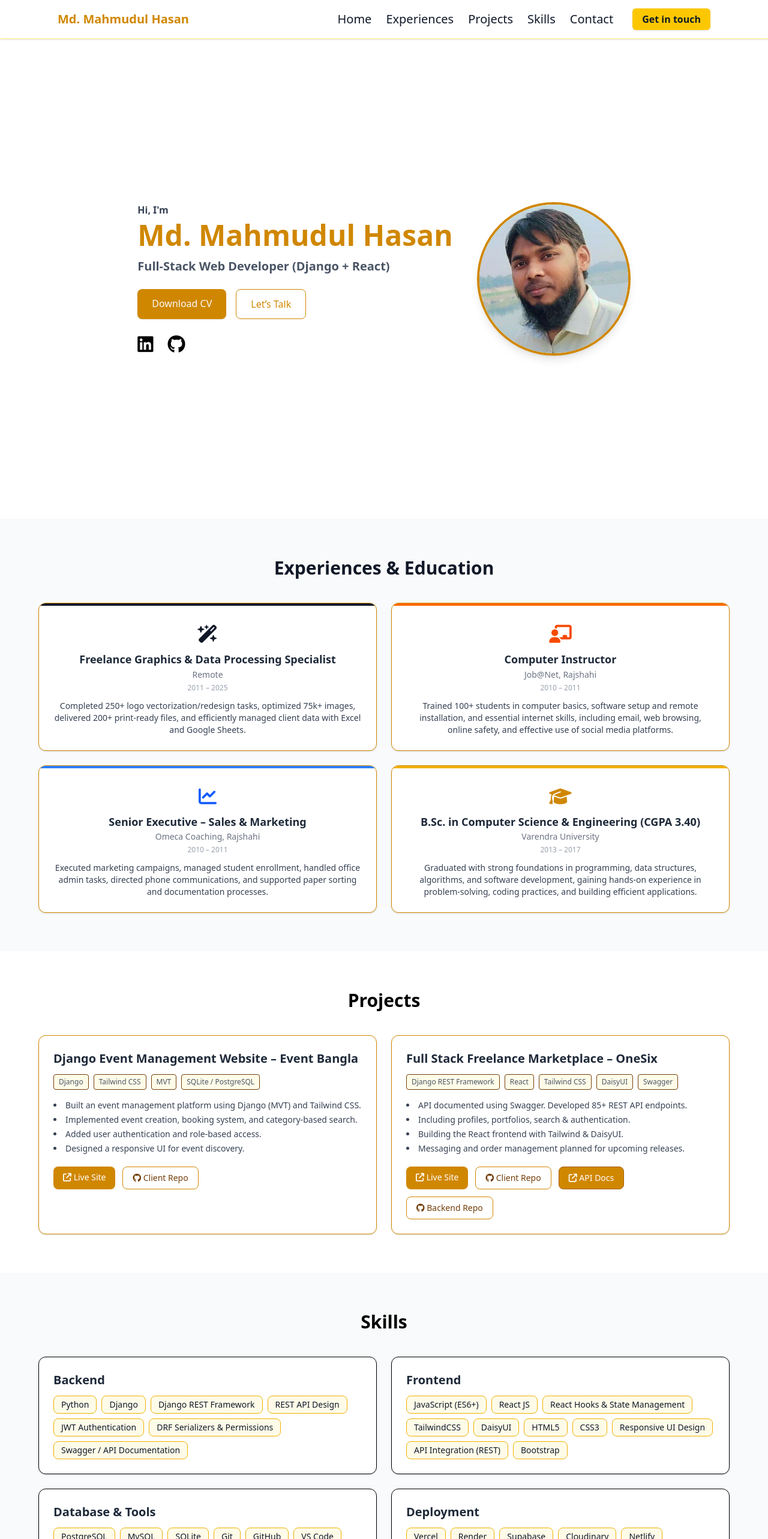
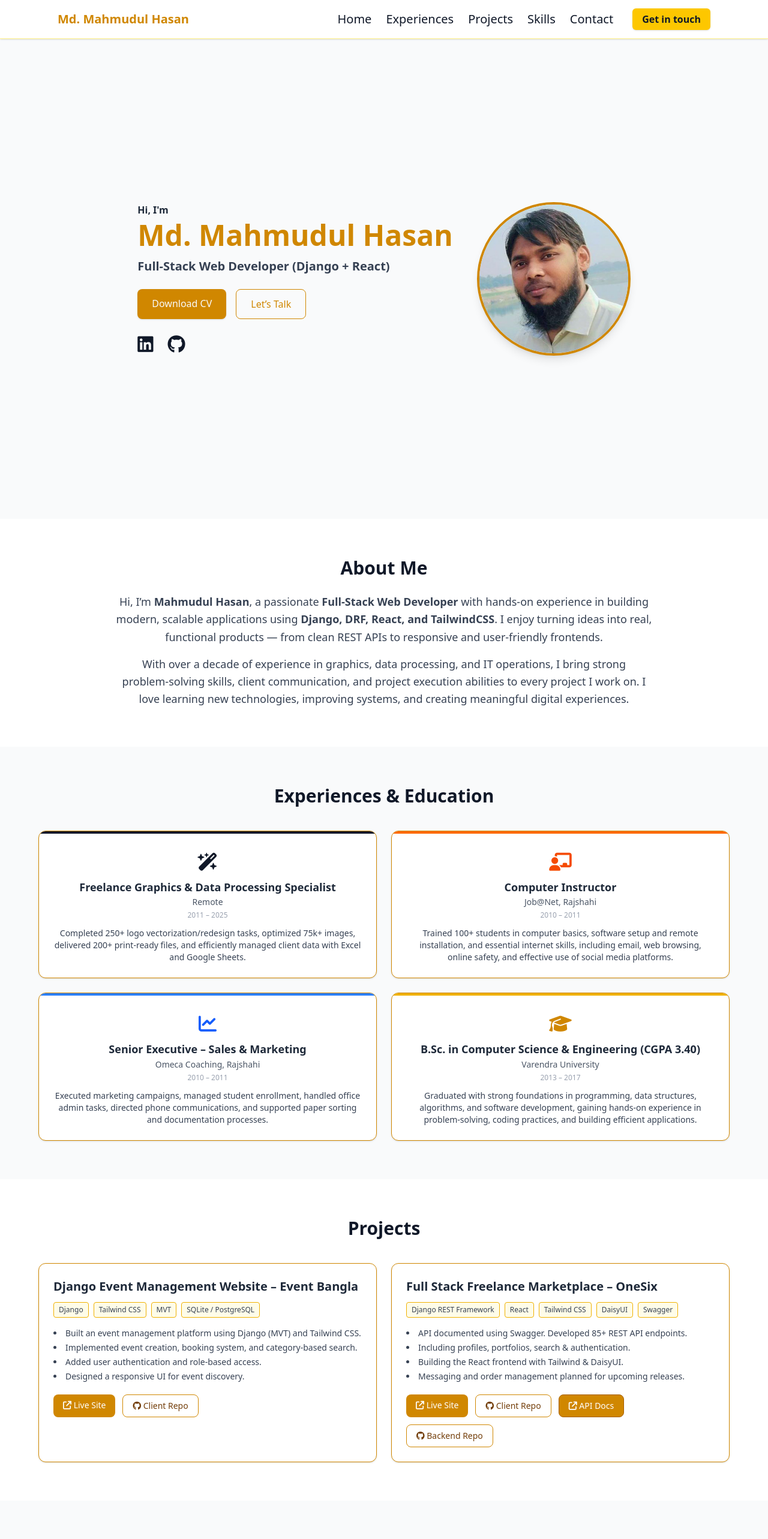
Before and after one commit to mmahmudul7/portfolio-website, a React (Vite) app: page / in a window 1280 px wide. Shown: the top 2566 px of the page at 60% size. Built offline with nearby package versions, Linux system fonts and the light colour scheme.

Commit message:
About Me Section added

```diff
--- a/src/App.jsx
+++ b/src/App.jsx
@@ -3,12 +3,14 @@ import Hero from "./components/Hero";
 import Experiences from "./components/Experiences";
 import Projects from "./components/Projects";
 import Skills from "./components/Skills";
+import AboutMe from "./components/AboutMe";
 
 export default function App() {
   return (
     <>
       <Navbar />
       <Hero />
+      <AboutMe />
       <Experiences />
       <Projects />
       <Skills />
--- /dev/null
+++ b/src/components/AboutMe.jsx
@@ -0,0 +1,30 @@
+export default function AboutMe() {
+  return (
+    <section id="about" className="py-16 px-6 bg-white">
+      <div className="max-w-4xl mx-auto text-center">
+        <h2 className="text-3xl font-bold  text-gray-900 mb-6">About Me</h2>
+
+        <p className="text-gray-700 text-lg leading-relaxed">
+          Hi, I’m <span className="font-semibold">Mahmudul Hasan</span>, a
+          passionate{" "}
+          <span className="font-semibold">Full‑Stack Web Developer</span> with
+          hands‑on experience in building modern, scalable applications using
+          <span className="font-semibold">
+            {" "}
+            Django, DRF, React, and TailwindCSS
+          </span>
+          . I enjoy turning ideas into real, functional products — from clean
+          REST APIs to responsive and user‑friendly frontends.
+        </p>
+
+        <p className="text-gray-700 text-lg leading-relaxed mt-4">
+          With over a decade of experience in graphics, data processing, and IT
+          operations, I bring strong problem‑solving skills, client
+          communication, and project execution abilities to every project I work
+          on. I love learning new technologies, improving systems, and creating
+          meaningful digital experiences.
+        </p>
+      </div>
+    </section>
+  );
+}
--- a/src/components/Experiences.jsx
+++ b/src/components/Experiences.jsx
@@ -57,7 +57,7 @@ export default function Experiences() {
                 {exp.title}
               </h3>
 
-              <p className="text-gray-500 text-sm mt-1">{exp.company}</p>
+              <p className="text-gray-600 text-sm mt-1">{exp.company}</p>
               <p className="text-gray-400 text-xs mt-1">{exp.period}</p>
 
               <p className="mt-3 text-gray-700 text-sm">{exp.summary}</p>
--- a/src/components/Hero.jsx
+++ b/src/components/Hero.jsx
@@ -4,16 +4,16 @@ export default function Hero() {
   return (
     <section
       id="home"
-      className="min-h-screen flex flex-col-reverse md:flex-row justify-center items-center gap-10 px-6 md:px-20"
+      className="min-h-screen flex flex-col-reverse md:flex-row justify-center items-center gap-10 px-6 md:px-20 bg-gray-50"
     >
       {/* Left Side Text */}
       <div className="text-center md:text-left">
-        <p className="font-bold text-gray-700">Hi, I'm</p>
+        <p className="font-bold text-gray-800">Hi, I'm</p>
         <h1 className="text-4xl md:text-5xl font-bold leading-tight">
           <span className="text-yellow-600">Md. Mahmudul Hasan</span>
         </h1>
 
-        <p className="text-xl text-gray-600 font-bold mt-2">
+        <p className="text-xl text-gray-700 font-bold mt-2">
           Full-Stack Web Developer (Django + React)
         </p>
 
@@ -39,7 +39,7 @@ export default function Hero() {
           <a
             href="https://www.linkedin.com/in/mmahmudul7"
             target="_blank"
-            className="hover:text-yellow-600"
+            className="text-gray-900 hover:text-yellow-600"
           >
             <i className="fa-brands fa-linkedin"></i>
           </a>
@@ -47,7 +47,7 @@ export default function Hero() {
           <a
             href="https://github.com/mmahmudul7"
             target="_blank"
-            className="hover:text-yellow-600"
+            className=" text-gray-900 hover:text-yellow-600"
           >
             <i className="fa-brands fa-github"></i>
           </a>
--- a/src/components/ProjectCard.jsx
+++ b/src/components/ProjectCard.jsx
@@ -8,7 +8,7 @@ export default function ProjectCard({project}) {
         {project.tech?.map((t, i) => (
           <span
             key={i}
-            className="text-xs bg-yellow-50 px-2 py-1 rounded border border-yellow-900 text-gray-600"
+            className="text-xs bg-yellow-50 px-2 py-1 rounded border border-yellow-500 text-gray-700"
           >
             {t}
           </span>
--- a/src/components/Projects.jsx
+++ b/src/components/Projects.jsx
@@ -5,7 +5,9 @@ export default function Projects() {
   return (
     <section id="projects" className="py-16 px-6 bg-white">
       <div className="max-w-6xl mx-auto">
-        <h2 className="text-3xl font-bold text-center mb-10">Projects</h2>
+        <h2 className="text-3xl font-bold text-center text-gray-900 mb-10">
+          Projects
+        </h2>
 
         {/* Grid */}
         <div className="grid md:grid-cols-2 gap-6">
--- a/src/components/Skills.jsx
+++ b/src/components/Skills.jsx
@@ -6,16 +6,17 @@ export default function Skills() {
   return (
     <section id="skills" className="py-16 px-6 bg-gray-50">
       <div className="max-w-6xl mx-auto">
-        <h2 className="text-3xl font-bold text-center mb-10">Skills</h2>
+        <h2 className="text-3xl font-bold text-center text-gray-900 mb-10">
+          Skills
+        </h2>
 
         {/* Grid Container */}
         <div className="grid md:grid-cols-2 gap-6">
           {Object.entries(skills).map(([category, items], idx) => (
             <div
               key={idx}
-              // className="p-6 bg-white border border-yellow-500 rounded-xl shadow-sm hover:shadow-lg transition"
               className={`
-                p-6 bg-white border rounded-xl shadow-sm hover:shadow-lg transition
+                p-6 bg-white border border-yellow-500 rounded-xl shadow-sm hover:shadow-lg transition
                 ${idx >= totalCards - 2 ? "md:col-span-2" : ""}
               `}
             >
@@ -27,7 +28,7 @@ export default function Skills() {
                 {items.map((skill, i) => (
                   <span
                     key={i}
-                    className="px-3 py-1 text-sm bg-yellow-50 border border-yellow-500 rounded-lg text-gray-900"
+                    className="px-3 py-1 text-sm bg-yellow-50 border border-yellow-500 rounded-lg text-gray-700"
                   >
                     {skill}
                   </span>
```
